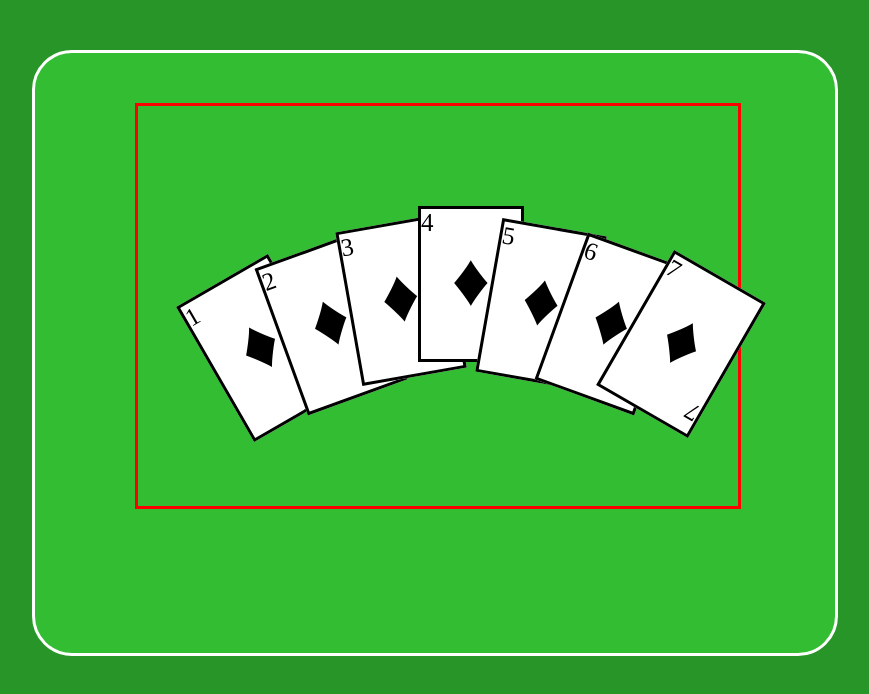
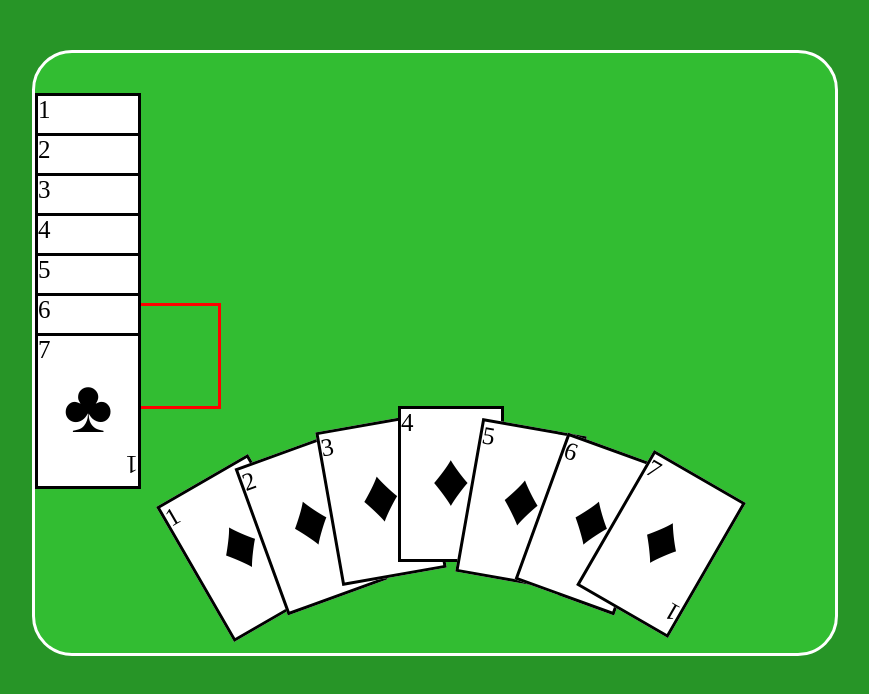
Before and after one commit to Lefentome38/TP_sass_jeu_cartes_decouverte, a website built with Vite: page index.html in a window 1280 px wide. Shown: the whole page, without its empty margins (205-1074 px from the left). Built offline with nearby package versions, Linux system fonts and the light colour scheme.

Commit message:
mise en place des générateur de carte avec maint.ts

```diff
--- a/index.html
+++ b/index.html
@@ -9,51 +9,7 @@
   </head>
   <body>
     <div class="ZoneDeJeu">
-      <div class="main">
-
-        <div class="carte1">
-          <div class="nbr_carte_tete">1</div>
-          <div class="symbole_carte_centre">&#9830;</div>
-          <div class="nbr_carte_pied">1</div>
-        </div>
-
-        <div class="carte2">
-          <div class="nbr_carte_tete">2</div>
-          <div class="symbole_carte_centre">&#9830;</div>
-          <div class="nbr_carte_pied">2</div>
-        </div>
-
-        <div class="carte3">
-          <div class="nbr_carte_tete">3</div>
-          <div class="symbole_carte_centre">&#9830;</div>
-          <div class="nbr_carte_pied">3</div>
-        </div>
-
-        <div class="carte4">
-          <div class="nbr_carte_tete">4</div>
-          <div class="symbole_carte_centre">&#9830;</div>
-          <div class="nbr_carte_pied">4</div>
-        </div>
-
-        <div class="carte5">
-          <div class="nbr_carte_tete">5</div>
-          <div class="symbole_carte_centre">&#9830;</div>
-          <div class="nbr_carte_pied">5</div>
-        </div>
-
-        <div class="carte6">
-          <div class="nbr_carte_tete">6</div>
-          <div class="symbole_carte_centre">&#9830;</div>
-          <div class="nbr_carte_pied">6</div>
-        </div>
-
-        <div class="carte7">
-          <div class="nbr_carte_tete">7</div>
-          <div class="symbole_carte_centre">&#9830;</div>
-          <div class="nbr_carte_pied">7</div>
-        </div>
-
-      </div>
+      <div class="main"></div>
     </div>
     <script type="module" src="/src/main.ts"></script>
   </body>
--- a/src/main.ts
+++ b/src/main.ts
@@ -0,0 +1,59 @@
+
+function trefle() {
+    let x = 1
+    let nbr_carte_trefle = 7
+    for (let i = 0; i < nbr_carte_trefle; i++) {
+        const a = document.querySelector(".ZoneDeJeu") as HTMLDivElement
+        const carte_de_trefle = document.createElement('div')
+        carte_de_trefle.classList.add('carte_trefle' + x)
+
+        const tete_carte = document.createElement("div")
+        tete_carte.classList.add("nbr_carte_tete")
+        tete_carte.innerText = x.toString()
+
+        const centre_carte = document.createElement("div")
+        centre_carte.classList.add("symbole_carte_centre")
+        centre_carte.innerText = "\u2663"
+
+        const pied_carte = document.createElement("div")
+        pied_carte.classList.add("nbr_carte_pied")
+        pied_carte.innerText = "1"
+
+        x++
+        carte_de_trefle.appendChild(tete_carte)
+        carte_de_trefle.appendChild(centre_carte)
+        carte_de_trefle.appendChild(pied_carte)
+        a.appendChild(carte_de_trefle)
+    }
+}
+
+function carreau() {
+    let x = 1
+    let nbr_carte_carreau = 7
+    for (let i = 0; i < nbr_carte_carreau; i++) {
+        const a = document.querySelector(".main") as HTMLDivElement
+        const carte_de_carreau = document.createElement('div')
+        carte_de_carreau.classList.add('carte_carreau' + x)
+
+        const tete_carte = document.createElement("div")
+        tete_carte.classList.add("nbr_carte_tete")
+        tete_carte.innerText = x.toString()
+
+        const centre_carte = document.createElement("div")
+        centre_carte.classList.add("symbole_carte_centre")
+        centre_carte.innerText = "\u2666"
+
+        const pied_carte = document.createElement("div")
+        pied_carte.classList.add("nbr_carte_pied")
+        pied_carte.innerText = "1"
+
+        x++
+        carte_de_carreau.appendChild(tete_carte)
+        carte_de_carreau.appendChild(centre_carte)
+        carte_de_carreau.appendChild(pied_carte)
+        a.appendChild(carte_de_carreau)
+    }
+}
+
+trefle()
+carreau()
--- a/src/scss/_cartes.scss
+++ b/src/scss/_cartes.scss
@@ -4,7 +4,7 @@
 
 
 @for $i from 1 through $nombre-carte-sur-la-table {
-    .carte#{$i} {
+    .carte_carreau#{$i} {
 
         @include dimension-carte();
 
@@ -31,3 +31,25 @@
         }
     }
   }
+
+@for $i from 1 through $nombre-carte-sur-la-table {
+    .carte_trefle#{$i} {
+
+      @include dimension-carte();
+
+          margin-top: 40px * $i;
+
+        .nbr_carte_tete{
+            @include carte-parametre(math.div($dimension-carte-height, 6), start);
+        }
+
+        .symbole_carte_centre{
+            @include carte-parametre(math.div($dimension-carte-height, 2), center);
+        }
+
+        .nbr_carte_pied{
+            @include carte-parametre(math.div($dimension-carte-height, 6), start);
+            transform: rotate(180deg);
+        }
+    }
+}
--- a/src/style.scss
+++ b/src/style.scss
@@ -15,10 +15,10 @@ body {
 }
 
 .main{
-  width: 600px;
-  height: 400px;
-  margin-top: 50px;
-  margin-left: 100px;
+  width: 100px;
+  height: 100px;
+  margin-top: 250px;
+  margin-left: 80px;
   // display: flex;
   // justify-content: center;
   position: absolute;
```
